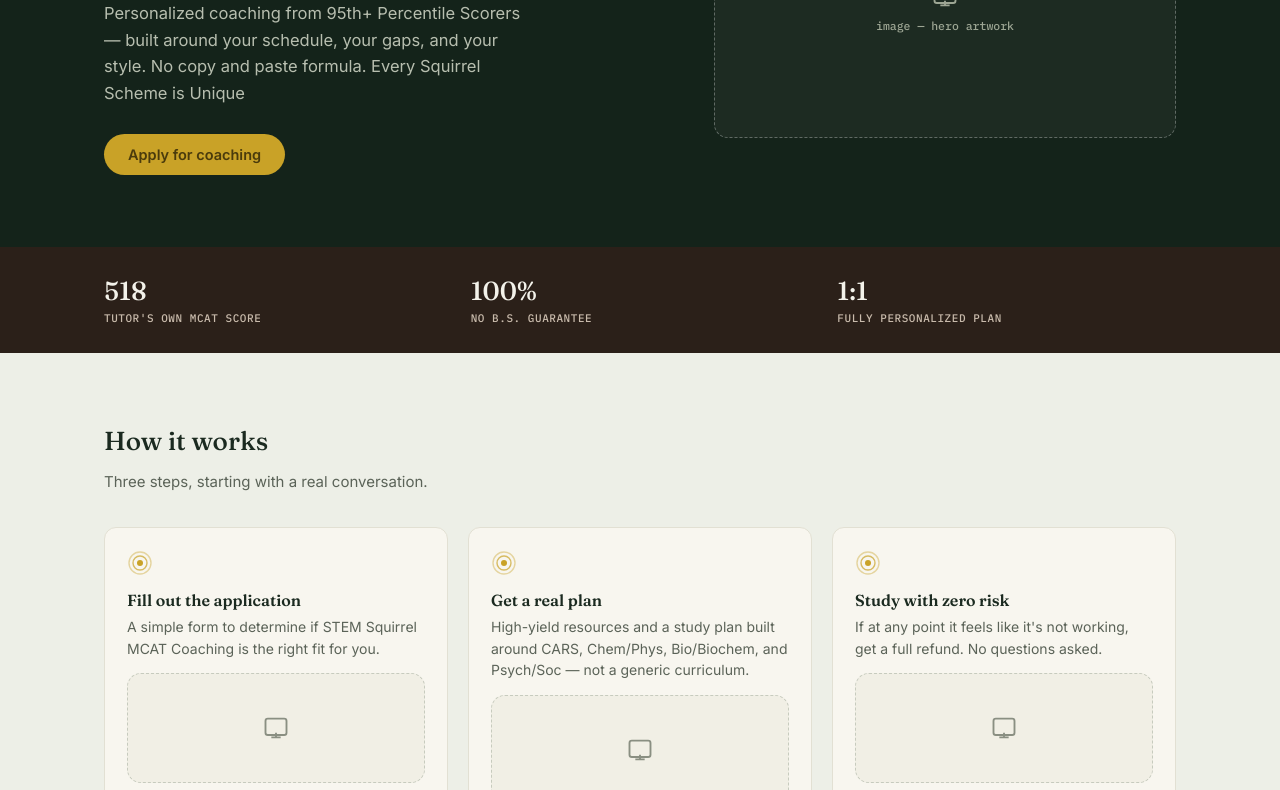
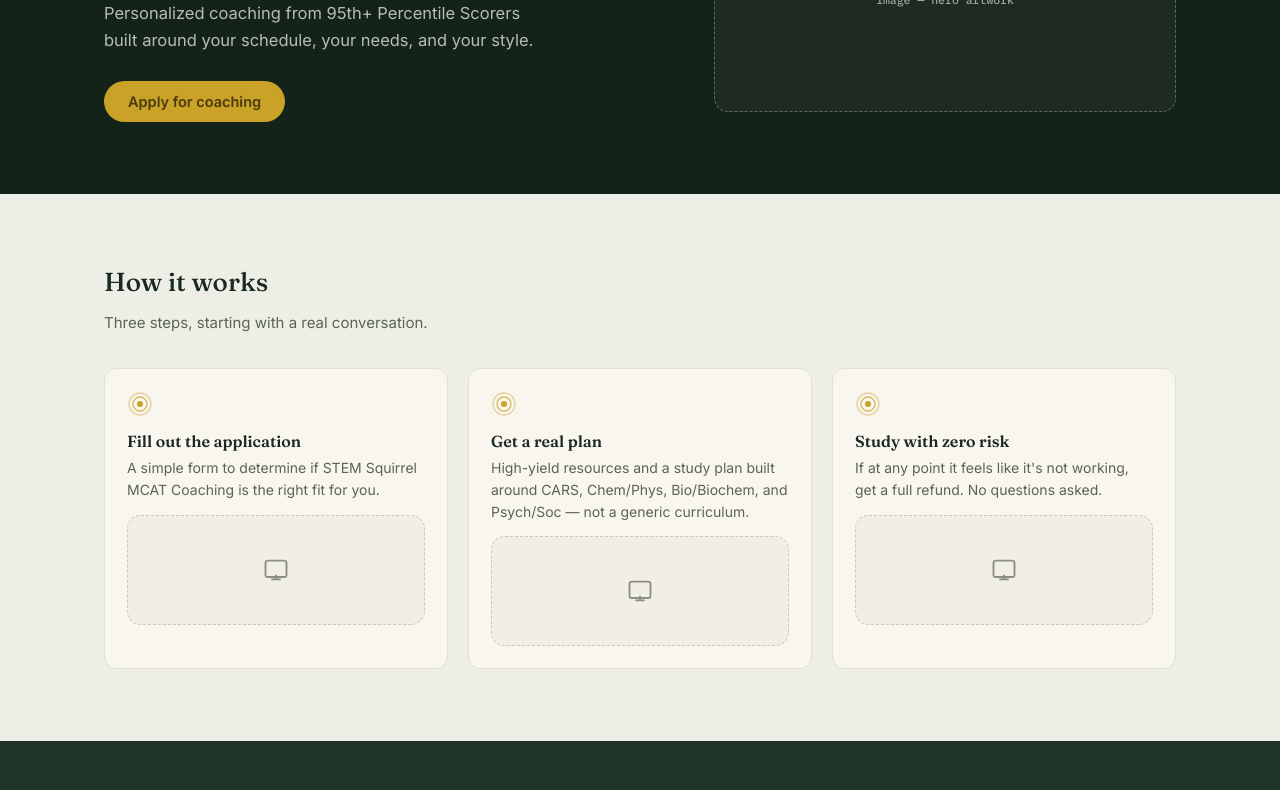
Before and after one commit to CodyZundel/stem-squirrel, a plain HTML site: page index.html in a window 1280 px wide. Shown: the part 296-1086 px from the top of the page. Drawn offline with Linux system fonts and the light colour scheme.

Commit message:
Update index.html

```diff
--- a/index.html
+++ b/index.html
@@ -31,7 +31,7 @@
     <div class="hero-copy">
       <div class="eyebrow">Personalized MCAT Coaching</div>
       <h1>Achieve your Dream MCAT</h1>
-      <p class="sub">Personalized coaching from 95th+ Percentile Scorers — built around your schedule, your gaps, and your style. No copy and paste formula. Every Squirrel Scheme is Unique</p>
+      <p class="sub">Personalized coaching from 95th+ Percentile Scorers built around your schedule, your needs, and your style.</p>
       <div class="hero-actions">
         <a class="btn btn-gold" href="application.html">Apply for coaching</a>
       </div>
@@ -45,13 +45,6 @@
   </div>
 </section>
 
-<section class="stats">
-  <div class="wrap">
-    <div class="stat"><div class="num">518</div><div class="lab">Tutor's own MCAT score</div></div>
-    <div class="stat"><div class="num">100%</div><div class="lab">No B.S. guarantee</div></div>
-    <div class="stat"><div class="num">1:1</div><div class="lab">Fully personalized plan</div></div>
-  </div>
-</section>
 
 <section class="section-light" id="how-it-works">
   <div class="wrap">
```
